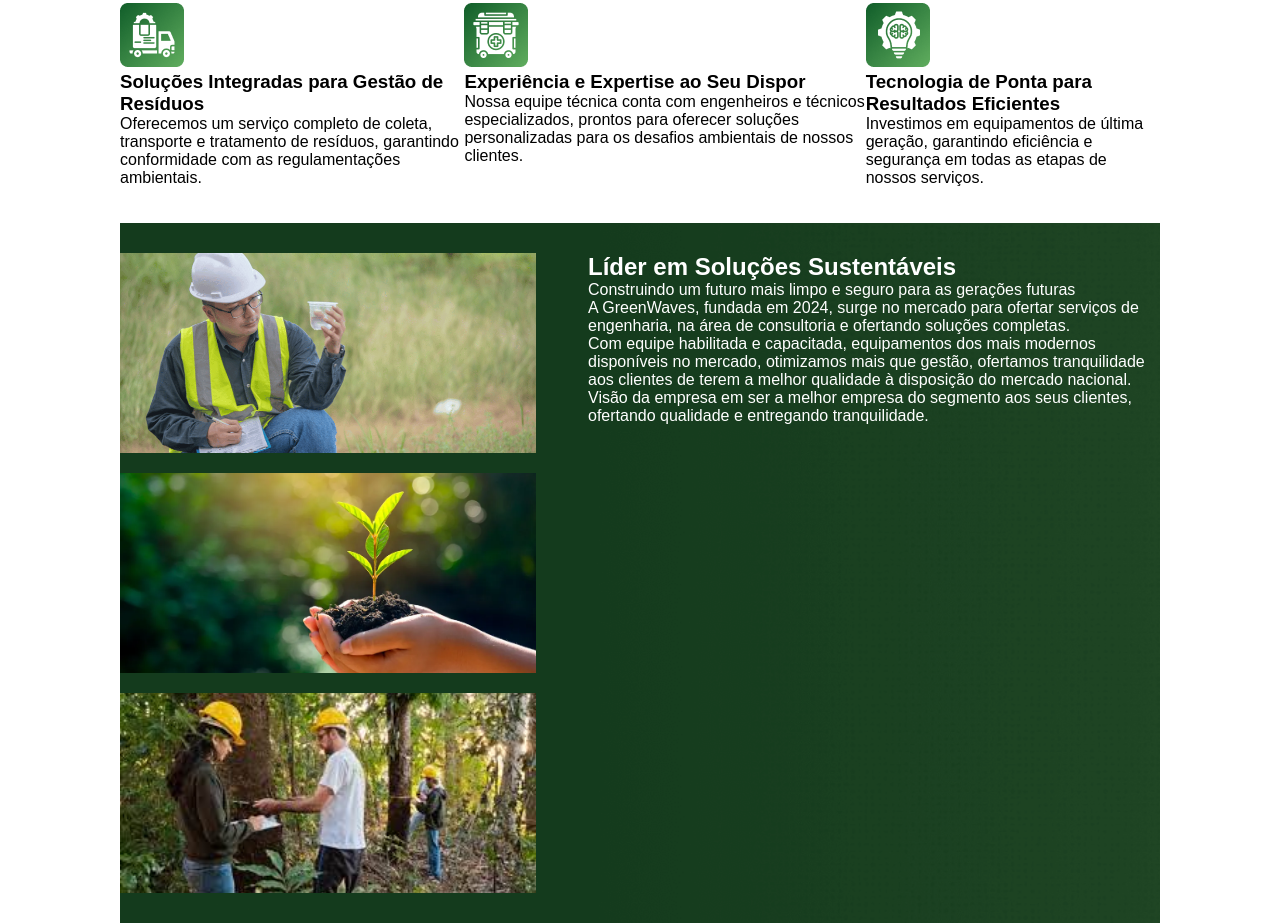
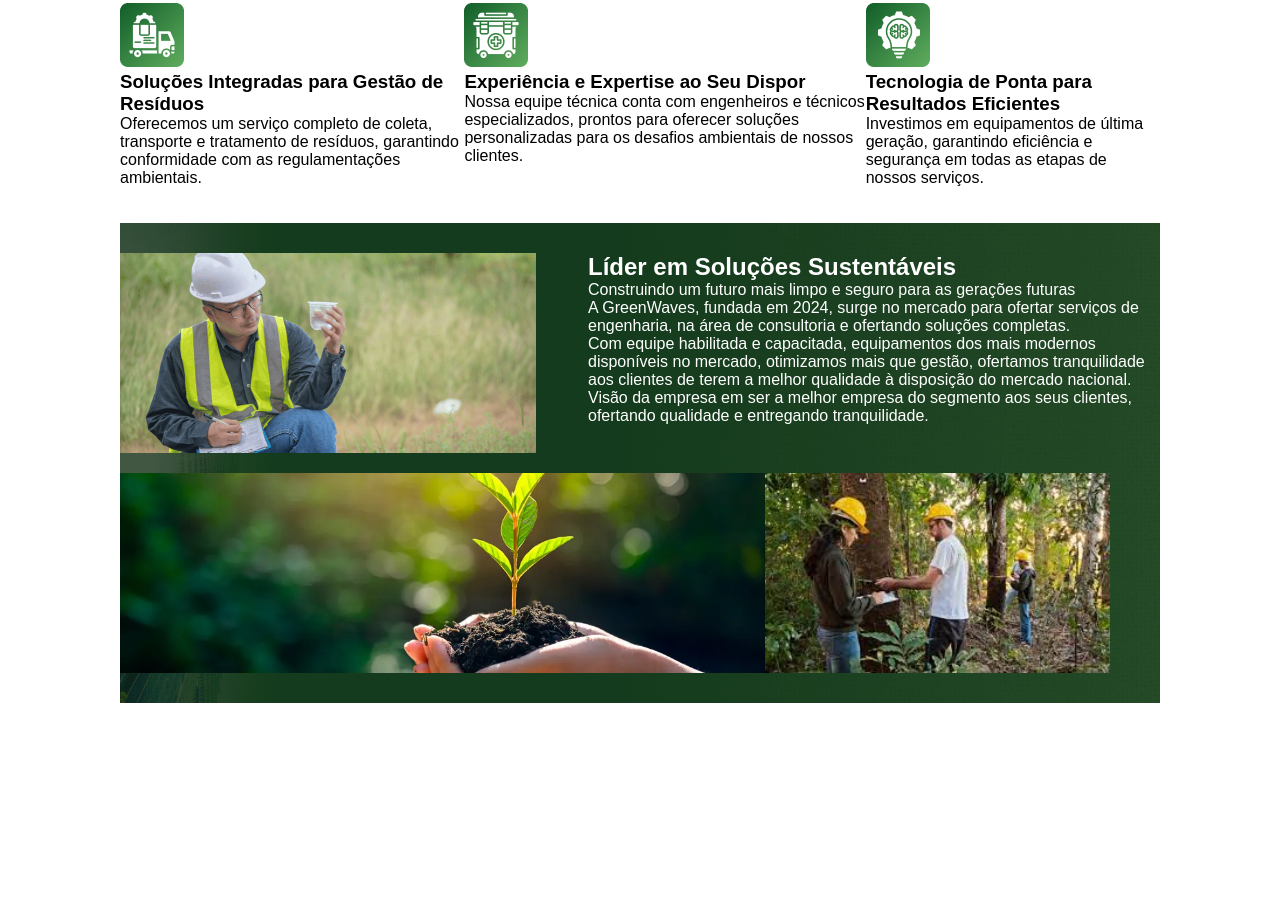
Before and after one commit to lucas-candeias/TCC, a plain HTML site: page index.html in a window 1280 px wide. Shown: the part 467-1390 px from the top of the page. After the commit the page ends 1170 px from the top, so only its background shows below. Drawn offline with Linux system fonts and the light colour scheme.

Commit message:
ajusteIMG

```diff
--- a/assets/CSS/style.css
+++ b/assets/CSS/style.css
@@ -186,3 +186,7 @@ section.topo-do-site .flex {
     margin-left: 50px; /* Adiciona um espaço à esquerda do texto */
     text-align: left;
 }
+
+#imagem2{
+    display: flex;
+}
--- a/index.html
+++ b/index.html
@@ -83,8 +83,11 @@
             <div class="meio-content">
                 <div class="image-container">
                     <img src="assets/IMG/imgOperario.png" alt="Imagem 1">
-                    <img src="assets/IMG/imgMao.png" alt="Imagem 2">
-                    <img src="assets/IMG/operariosNaMata.png" alt="Imagem 3">
+                    <div id="imagem2">
+                        <img id="imgmao" src="assets/IMG/imgMao.png" alt="Imagem 2">
+                        <img src="assets/IMG/operariosNaMata.png" alt="Imagem 3">
+                    </div>
+
                 </div>
                 <div class="text-container">
                     <h2>Líder em Soluções Sustentáveis</h2>
```
